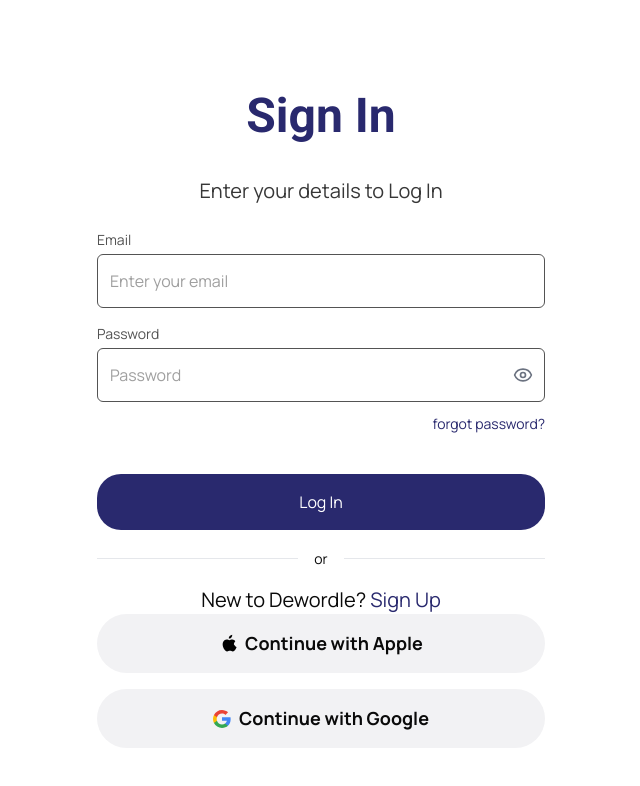
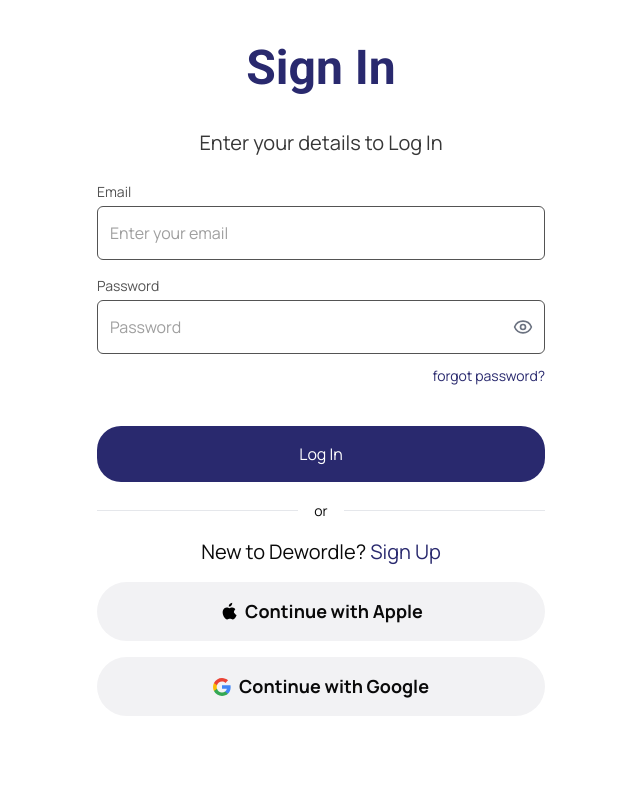
Before and after one commit to yusuftomilola/DeWordle, a Next.js app in the folder frontend/: page /signin in a window 1280 px wide. Shown: the top 786 px of the page, without its empty margins (319-959 px from the left). Built offline with nearby package versions, Linux system fonts and the light colour scheme; a web font is replaced by a local one.

Commit message:
removed scroll from signin page

```diff
--- a/frontend/app/(auth)/layout.tsx
+++ b/frontend/app/(auth)/layout.tsx
@@ -7,10 +7,8 @@
 
 const AuthLayout: React.FC<AuthLayoutProps> = ({ children }) => {
   return (
-    <div className="min-h-screen bg-[#ffffff] flex flex-col">
-      <header className="p-4 flex justify-end">
-      </header>
-      <main className="flex-1 flex items-center justify-center p-4">
+    <div className="h-screen bg-[#ffffff] flex flex-col">
+      <main className="">
         {children}
       </main>
     </div>
--- a/frontend/components/SignInForm.jsx
+++ b/frontend/components/SignInForm.jsx
@@ -32,7 +32,7 @@
   };
 
   return (
-    <div className="w-[498px] bg-[#ffffff] max-w-md mx-auto">
+    <div className="w-[498px] bg-[#ffffff] max-w-md mx-auto ">
       <h1 className="text-[48px] md:text-[48px] text-[#29296E] font-[600] font-roboto text-center mb-10 text-3xl sm:text-4xl">
         Sign In
       </h1>
@@ -136,7 +136,7 @@
               <span className="relative bg-white px-4 text-sm">or</span>
             </div>
 
-            <div className="text-center text-base sm:text-lg md:text-[20px] mt-6">
+            <div className="text-center text-base sm:text-lg md:text-[20px] mt-6 ">
               New to Dewordle?
               <Link
                 href="/signup"
@@ -148,7 +148,7 @@
           </Form>
         )}
       </Formik>
-      <div className="space-y-4 flex ">
+      <div className="space-y-4 flex mt-[1em]">
         <button
           type="button"
           className="w-full text-[18px] font-[700] h-[59px] flex items-center justify-center gap-2 border border-none rounded-[32px] py-2 px-4 bg-[#F2F2F4] hover:bg-gray-200 focus:outline-none focus:ring-2 focus:ring-gray-500"
```
